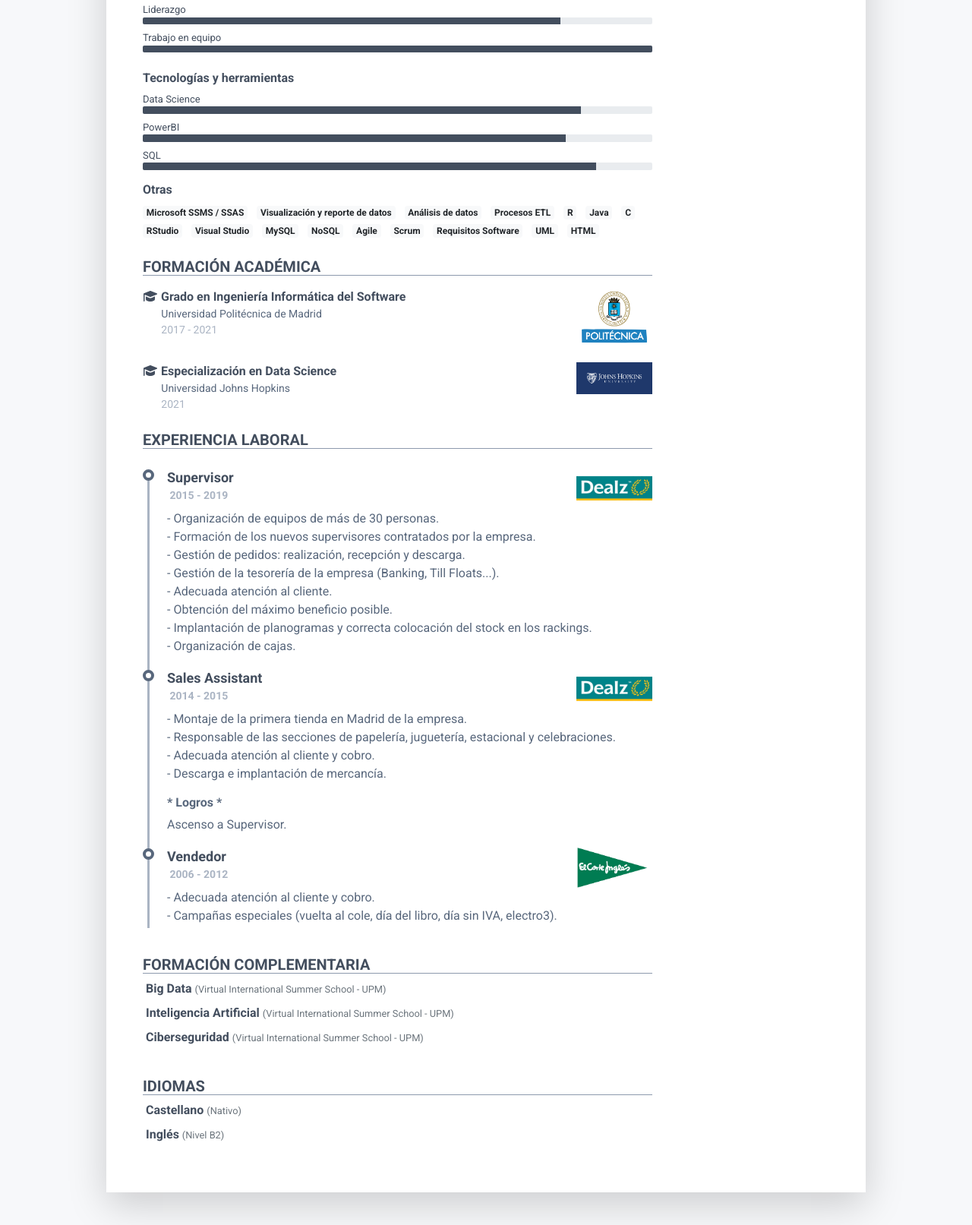
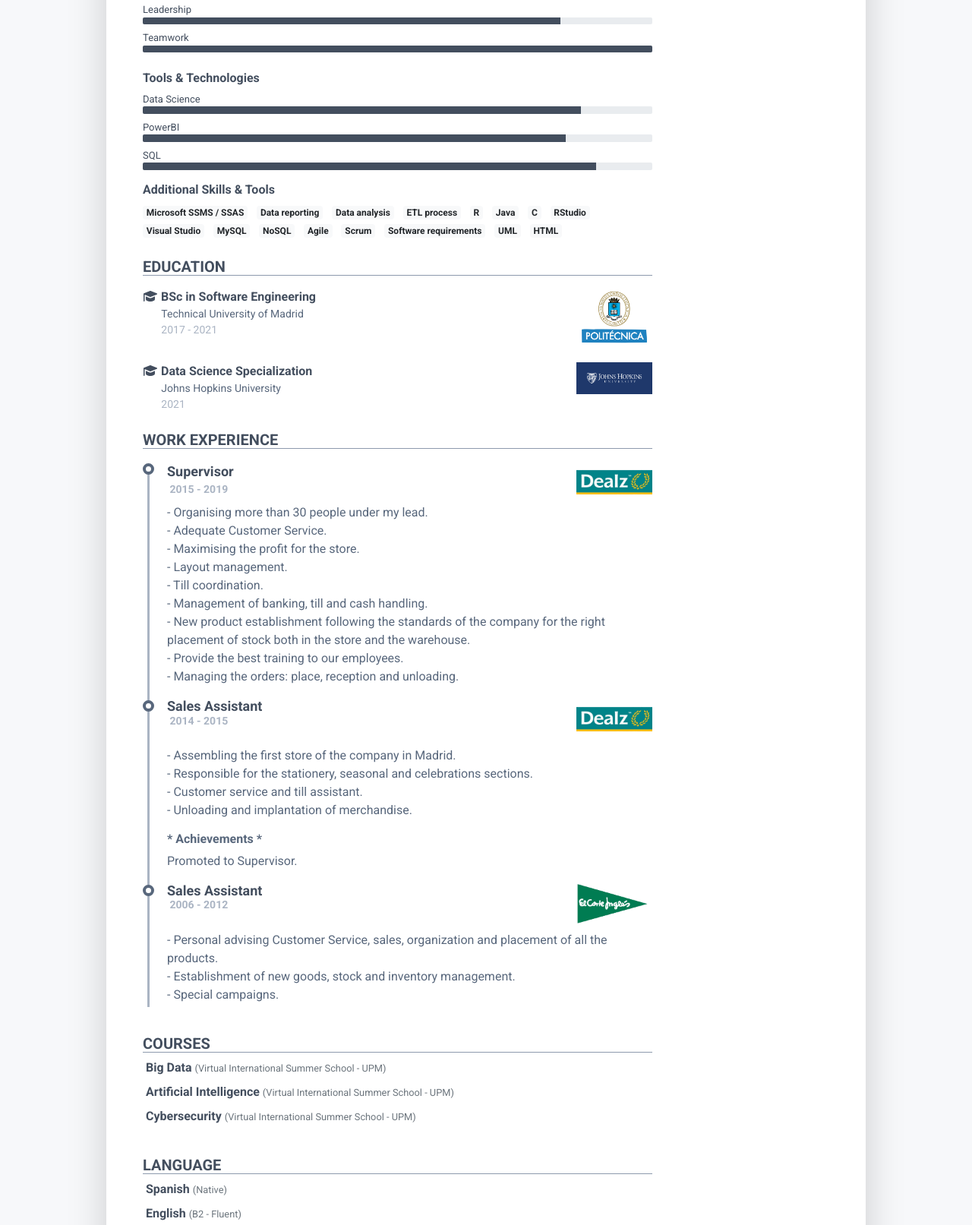
Before and after one commit to csantamariaUPM/cv, a plain HTML site: page index.html in a window 1280 px wide. Shown: the part 551-2164 px from the top of the page at 76% size. Drawn offline with Linux system fonts and the light colour scheme.

Commit message:
Add files via upload

```diff
--- a/index.html
+++ b/index.html
@@ -33,11 +33,11 @@
 				    <div class="media-body p-4 d-flex flex-column flex-md-row mx-auto mx-lg-0">
 					    <div class="primary-info">
 						    <h1 class="name mt-0 mb-1 text-white text-uppercase text-uppercase">Carlos Santamaría</h1>
-						    <div class="title mb-3">Ingeniero Software</div>
+						    <div class="title mb-3">Software Engineer</div>
 						    <ul class="list-unstyled">
 							    <li class="mb-2"><a href="mailto:falcon.csh@gmail.com"><i class="far fa-envelope fa-fw mr-2" data-fa-transform="grow-3"></i>falcon.csh@gmail.com</a></li>
 							    <li class="mb-2"><a><i class="fas fa-mobile-alt fa-fw mr-2" data-fa-transform="grow-6"></i>687305823</a></li>
-                                <li ><a><i class="fas fa-map-marker-alt  fa-fw mr-2" data-fa-transform="grow-2"></i>Madrid</a></li>
+                                <li ><a><i class="fas fa-map-marker-alt  fa-fw mr-2" data-fa-transform="grow-2"></i>Madrid / Spain</a></li>
 						    </ul>
 					    </div><!--//primary-info-->
 					    <div class="secondary-info ml-md-auto mt-2">
@@ -54,34 +54,34 @@
 		    </header>
 		    <div class="resume-body p-5">
 			    <section class="resume-section summary-section mb-4">
-				    <h2 class="resume-section-title text-uppercase font-weight-bold mb-2">Sobre mi</h2>
+				    <h2 class="resume-section-title text-uppercase font-weight-bold mb-2">About me</h2>
 				    <div class="resume-section-content">
-					    <p class="mb-0">Actualmente realizando el Trabajo Fin de Grado en Ingeniería de Software (Universidad Politécnica de Madrid).<br>Apasionado por el mundo de los datos y con mejorar mis habilidades. Es por ello que estoy cursando la especialización en Data Sciene por la Universidad Johns Hopkins a través de Coursera.<br>Estaría encantado de desarrollar mi carrera profesional en los campos de Data Science, Big Data y Business Intelligence.</p>
+					    <p class="mb-0">Currently working on End-of-Degree Project in Software Engineering (Technical University of Madrid).<br>As I am enthusiastic about improving my skills, I am taking the Data Science Specialization offered by Johns Hopkins University through Coursera.<br>I would be delighted to develop my career in the fields of Data Science, Big Data and Business Intelligence.</p>
 				    </div>
 			    </section><!--//summary-section-->
 
 			    <div class="row">
 				    <div class="col-lg-9">
                         <section class="resume-section experience-section mb-4">
-						    <h2 class="resume-section-title text-uppercase font-weight-bold mb-3">Habilidades y herramientas</h2>
+						    <h2 class="resume-section-title text-uppercase font-weight-bold mb-3">Skills &amp; Tools</h2>
 						   <div class="resume-section-content">
 						        <div class="resume-skill-item">
-							        <h4 class="resume-skills-cat font-weight-bold">Principales habilidades</h4>
+							        <h4 class="resume-skills-cat font-weight-bold">Top Skills</h4>
 							        <ul class="list-unstyled mb-4">
 								        <li class="mb-2">
-								            <div class="resume-skill-name">Programación</div>
+								            <div class="resume-skill-name">Programming</div>
 									        <div class="progress resume-progress">
 											    <div class="progress-bar theme-progress-bar-dark" role="progressbar" style="width: 90%" aria-valuenow="25" aria-valuemin="0" aria-valuemax="100"></div>
 											</div>
 								        </li>
 								        <li class="mb-2">
-								            <div class="resume-skill-name">Liderazgo</div>
+								            <div class="resume-skill-name">Leadership</div>
 									        <div class="progress resume-progress">
 											    <div class="progress-bar theme-progress-bar-dark" role="progressbar" style="width: 82%" aria-valuenow="25" aria-valuemin="0" aria-valuemax="100"></div>
 											</div>
 								        </li>
 								        <li class="mb-2">
-								            <div class="resume-skill-name">Trabajo en equipo</div>
+								            <div class="resume-skill-name">Teamwork</div>
 									        <div class="progress resume-progress">
 											    <div class="progress-bar theme-progress-bar-dark" role="progressbar" style="width: 100%" aria-valuenow="25" aria-valuemin="0" aria-valuemax="100"></div>
 											</div>
@@ -90,7 +90,7 @@
 						        </div><!--//resume-skill-item-->
 
 						        <div class="resume-skill-item">
-						            <h4 class="resume-skills-cat font-weight-bold">Tecnologías y herramientas</h4>
+						            <h4 class="resume-skills-cat font-weight-bold">Tools &amp; Technologies</h4>
 							        <ul class="list-unstyled">
 								        <li class="mb-2">
 								            <div class="resume-skill-name">Data Science</div>
@@ -115,13 +115,12 @@
 						        </div><!--//resume-skill-item-->
 
 						        <div class="resume-skill-item">
-						            <h4 class="resume-skills-cat font-weight-bold">Otras</h4>
-
+						            <h4 class="resume-skills-cat font-weight-bold">Additional Skills &amp; Tools</h4>
 
                                         <li class="list-inline-item"><span class="badge badge-light">Microsoft SSMS / SSAS</span></li>
-                                        <li class="list-inline-item"><span class="badge badge-light">Visualización y reporte de datos</span></li>
-                                        <li class="list-inline-item"><span class="badge badge-light">Análisis de datos</span></li>
-                                        <li class="list-inline-item"><span class="badge badge-light">Procesos ETL</span></li>
+                                        <li class="list-inline-item"><span class="badge badge-light">Data reporting</span></li>
+                                        <li class="list-inline-item"><span class="badge badge-light">Data analysis</span></li>
+                                        <li class="list-inline-item"><span class="badge badge-light">ETL process</span></li>
                                         <li class="list-inline-item"><span class="badge badge-light">R</span></li>
                                         <li class="list-inline-item"><span class="badge badge-light">Java</span></li>
                                         <li class="list-inline-item"><span class="badge badge-light">C</span></li>
@@ -131,7 +130,7 @@
 							            <li class="list-inline-item"><span class="badge badge-light">NoSQL</span></li>
                                         <li class="list-inline-item"><span class="badge badge-light">Agile</span></li>
                                         <li class="list-inline-item"><span class="badge badge-light">Scrum</span></li>
-							            <li class="list-inline-item"><span class="badge badge-light">Requisitos Software</span></li>
+							            <li class="list-inline-item"><span class="badge badge-light">Software requirements</span></li>
 							            <li class="list-inline-item"><span class="badge badge-light">UML</span></li>
 							            <li class="list-inline-item"><span class="badge badge-light">HTML</span></li>
 
@@ -139,32 +138,33 @@
 						    </div><!--resume-section-content-->
 					    </section><!--//experience-section-->
                          <section class="resume-section experience-section mb-4">
-						    <h2 class="resume-section-title text-uppercase font-weight-bold mb-3">Formación académica</h2>
+						    <h2 class="resume-section-title text-uppercase font-weight-bold mb-3">Education</h2>
 						    <div class="resume-section-content">
 							    <ul class="list-unstyled">
 								    <li class="mb-2">
 								        <div class="resume-degree font-weight-bold"><i class="fa fa-graduation-cap" aria-hidden="true"></i>
                                             <a href="https://www.upm.es/" class="ml-auto"><img align= "right" border="0" src="assets/images/Politecnica.png" width="100"></a>
-                                            Grado en Ingeniería Informática del Software
+                                            BSc in Software Engineering
                                         </div>
-								        <div class="resume-degree-org">&nbsp;&nbsp;&nbsp;&nbsp;&nbsp;&nbsp;&nbsp;Universidad Politécnica de Madrid</div>
+								        <div class="resume-degree-org">&nbsp;&nbsp;&nbsp;&nbsp;&nbsp;&nbsp;&nbsp;Technical University of Madrid</div>
 								        <div class="resume-degree-time">&nbsp;&nbsp;&nbsp;&nbsp;&nbsp;&nbsp;&nbsp;2017 - 2021</div><br>
                                     </li>
                                     <li class="mb-2">
 								        <div class="resume-degree font-weight-bold"><i class="fa fa-graduation-cap" aria-hidden="true"></i>
                                             <a href="https://www.jhu.edu/" class="ml-auto"><img align= "right" border="0" src="assets/images/JH.png" width="100"></a>
-                                            Especialización en Data Science
+                                            Data Science Specialization
                                         </div>
-								        <div class="resume-degree-org">&nbsp;&nbsp;&nbsp;&nbsp;&nbsp;&nbsp;&nbsp;Universidad Johns Hopkins</div>
+								        <div class="resume-degree-org">&nbsp;&nbsp;&nbsp;&nbsp;&nbsp;&nbsp;&nbsp;Johns Hopkins University</div>
 								        <div class="resume-degree-time">&nbsp;&nbsp;&nbsp;&nbsp;&nbsp;&nbsp;&nbsp;2021</div>
 								    </li>
 							    </ul>
 						    </div>
 					    </section><!--//experience-section-->
 					    <section class="resume-section experience-section">
-						    <h2 class="resume-section-title text-uppercase font-weight-bold  mb-4">Experiencia laboral</h2>
+						    <h2 class="resume-section-title text-uppercase font-weight-bold  mb-3">Work Experience</h2>
 						    <div class="resume-section-content">
 							    <div class="resume-timeline position-relative">
+
 									   <article class="resume-timeline-item position-relative">
 									    <div class="resume-timeline-item-header mb-2">
 										    <div class=" flex-column flex-md-row">
@@ -176,39 +176,46 @@
 										    </div><!--//row-->
 									    </div><!--//resume-timeline-item-header-->
 									    <div class="resume-timeline-item-desc">
-										    <p>- Organización de equipos de más de 30 personas. <br>- Formación de los nuevos supervisores contratados por la empresa.<br>- Gestión de pedidos: realización, recepción y descarga.<br>- Gestión de la tesorería de la empresa (Banking, Till Floats...).<br>- Adecuada atención al cliente.<br>- Obtención del máximo beneficio posible.<br>- Implantación de planogramas y correcta colocación del stock en los rackings.<br>- Organización de cajas.</p>
+										    <p>- Organising more than 30 people under my lead.<br>- Adequate Customer Service.<br>- Maximising the profit for the store.<br>- Layout management.<br>- Till coordination.<br>- Management of banking, till and cash handling.<br>- New product establishment following the standards of the company for the right placement of stock both in the store and the warehouse.<br>- Provide the best training to our employees.<br>- Managing the orders: place, reception and unloading.</p>
 
 									    </div><!--//resume-timeline-item-desc-->
                                     </article>
 								         <article class="resume-timeline-item position-relative">
 									    <div class="resume-timeline-item-header mb-2">
-										    <div class="flex-column flex-md-row">
-										       <div class="resume-position-title font-weight-bold mb-1">Sales Assistant
-                                                   <a href="https://dealz.es/" class="ml-auto"><img align= "right" border="0" src="assets/images/dealz.png" width="100"></a>
+										    <div class="d-flex flex-column flex-md-row">
+										       <h3 class="resume-position-title font-weight-bold mb-1">Sales Assistant
                                                     <div class="resume-position-time">&nbsp;2014 - 2015</div>
-                                                </div>
+                                                </h3>
+                                                    <a href="https://dealz.es/" class="ml-auto">
+
+                                                        <img border="0" src="assets/images/dealz.png" width="100">
+
+                                                    </a>
 										    </div><!--//row-->
 									    </div><!--//resume-timeline-item-header-->
 									    <div class="resume-timeline-item-desc">
-										    <p>- Montaje de la primera tienda en Madrid de la empresa.<br>- Responsable de las secciones de papelería, juguetería, estacional y celebraciones.<br>- Adecuada atención al cliente y cobro.<br>- Descarga e implantación de mercancía.</p>
-										    <h4 class="resume-timeline-item-desc-heading font-weight-bold">* Logros *</h4>
-										    <p> Ascenso a Supervisor.</p>
+										    <p>- Assembling the first store of the company in Madrid.<br>- Responsible for the stationery, seasonal and celebrations sections.<br>- Customer service and till assistant.<br>- Unloading and implantation of merchandise.</p>
+										    <h4 class="resume-timeline-item-desc-heading font-weight-bold">* Achievements *</h4>
+										    <p> Promoted to Supervisor.</p>
 
 									    </div><!--//resume-timeline-item-desc-->
                                     </article>
 
 									     <article class="resume-timeline-item position-relative">
 									    <div class="resume-timeline-item-header mb-2">
-										    <div class="flex-column flex-md-row">
-										       <div class="resume-position-title font-weight-bold mb-1">Vendedor
-                                                    <a href="https://www.elcorteingles.es/" class="ml-auto"><img align= "right" border="0" src="assets/images/eci.png" width="100"></a>
+										    <div class="d-flex flex-column flex-md-row">
+										       <h3 class="resume-position-title font-weight-bold mb-1">Sales Assistant
                                                     <div class="resume-position-time">&nbsp;2006 - 2012</div>
-                                                </div>
+                                                </h3>
+                                                    <a href="https://www.elcorteingles.es/" class="ml-auto">
+
+                                                        <img border="0" src="assets/images/eci.png" width="100">
+
+                                                    </a>
 										    </div><!--//row-->
 									    </div><!--//resume-timeline-item-header-->
 									    <div class="resume-timeline-item-desc">
-										    <p>- Adecuada atención al cliente y cobro.
-                                                <br>- Campañas especiales (vuelta al cole, día del libro, día sin IVA, electro3).</p>
+										    <p>- Personal advising Customer Service, sales, organization and placement of all the products.<br>- Establishment of new goods, stock and inventory management.<br>- Special campaigns.</p>
 
 									    </div><!--//resume-timeline-item-desc-->
 
@@ -217,30 +224,33 @@
 							    </div><!--//resume-timeline-->
 
 					<section class="resume-section courses-section">
-						    <h2 class="resume-section-title text-uppercase font-weight-bold mb-2"><br>Formación complementaria</h2>
+						    <h2 class="resume-section-title text-uppercase font-weight-bold mb-2"><br>Courses</h2>
 						    <div class="resume-section-content">
 							    <ul class="list-unstyled resume-lang-list">
 								    <li class="mb-2"><span class="resume-lang-name font-weight-bold">&nbsp;Big Data</span> <small class="text-muted font-weight-normal">(Virtual International Summer School - UPM)</small></li>
-								    <li class="mb-2 align-middle"><span class="resume-lang-name font-weight-bold">&nbsp;Inteligencia Artificial</span> <small class="text-muted font-weight-normal">(Virtual International Summer School - UPM)</small></li>
-                                    <li class="mb-2 align-middle"><span class="resume-lang-name font-weight-bold">&nbsp;Ciberseguridad</span> <small class="text-muted font-weight-normal">(Virtual International Summer School - UPM)</small></li>
+								    <li class="mb-2 align-middle"><span class="resume-lang-name font-weight-bold">&nbsp;Artificial Intelligence</span> <small class="text-muted font-weight-normal">(Virtual International Summer School - UPM)</small></li>
+                                    <li class="mb-2 align-middle"><span class="resume-lang-name font-weight-bold">&nbsp;Cybersecurity</span> <small class="text-muted font-weight-normal">(Virtual International Summer School - UPM)</small></li>
 							    </ul>
 						    </div>
                                 </section>
 				 <section class="resume-section language-section">
-						    <h2 class="resume-section-title text-uppercase font-weight-bold mb-2"><br>Idiomas</h2>
+						    <h2 class="resume-section-title text-uppercase font-weight-bold mb-2"><br>Language</h2>
 						    <div class="resume-section-content">
 							    <ul class="list-unstyled resume-lang-list">
-								    <li class="mb-2"><span class="resume-lang-name font-weight-bold">&nbsp;Castellano</span> <small class="text-muted font-weight-normal">(Nativo)</small></li>
-								    <li class="mb-2 align-middle"><span class="resume-lang-name font-weight-bold">&nbsp;Inglés</span> <small class="text-muted font-weight-normal">(Nivel B2)</small></li>
+								    <li class="mb-2"><span class="resume-lang-name font-weight-bold">&nbsp;Spanish</span> <small class="text-muted font-weight-normal">(Native)</small></li>
+								    <li class="mb-2 align-middle"><span class="resume-lang-name font-weight-bold">&nbsp;English</span> <small class="text-muted font-weight-normal">(B2 - Fluent)</small></li>
 							    </ul>
 						    </div>
 				 </section><!--//language-section-->
+
 						    </div>
 					    </section><!--//experience-section-->
 				    </div>
 
 			    </div><!--//row-->
 		    </div><!--//resume-body-->
+
+
 	    </div>
     </article>
 </body>
```
